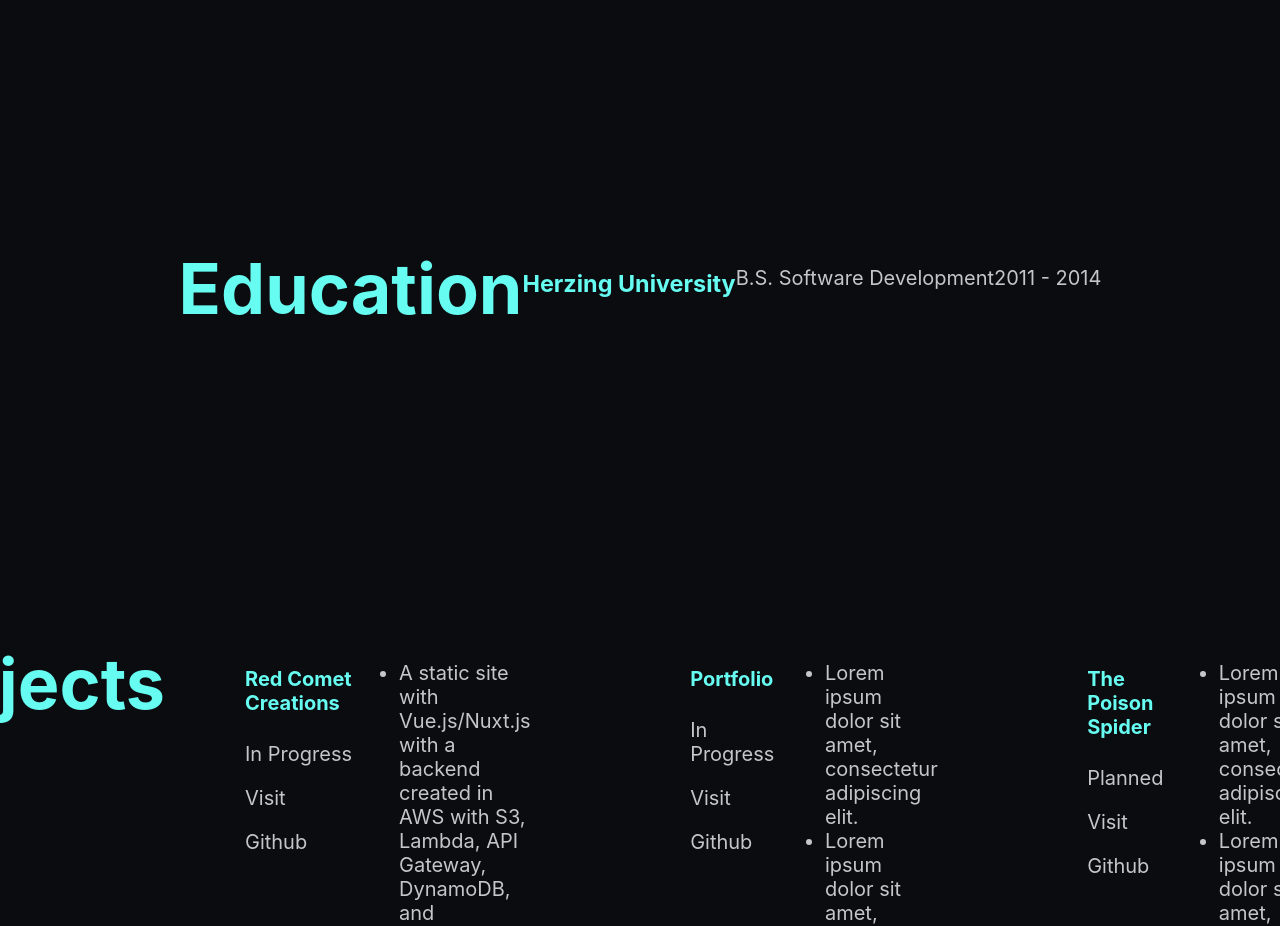
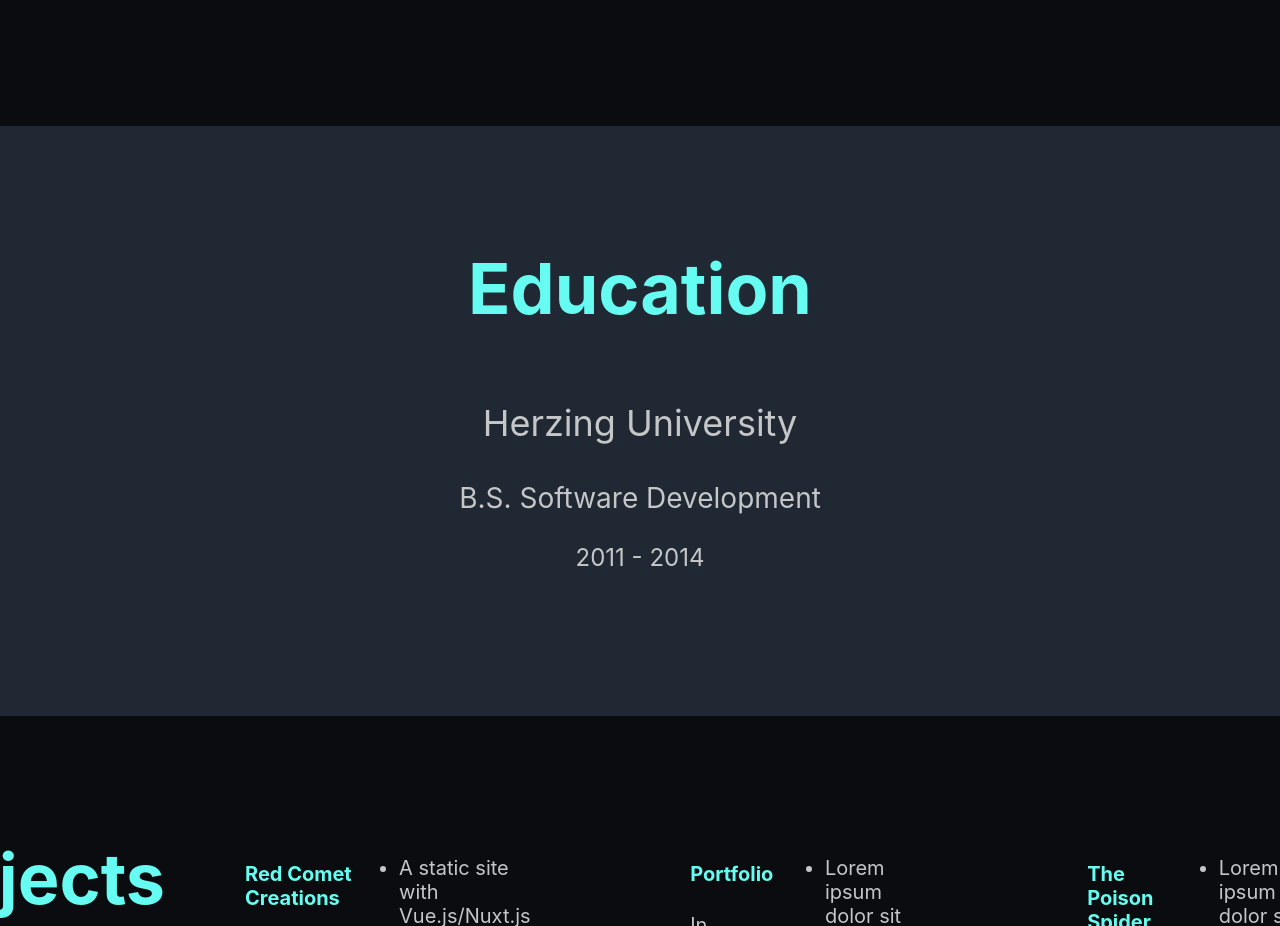
Before and after one commit to zstrangeway/portfolio, a Next.js app: page / in a window 1280 px wide. Shown: the part 5720-6646 px from the top of the page. Built offline with nearby package versions, Linux system fonts and the light colour scheme.

Commit message:
update education

```diff
--- a/components/Education.tsx
+++ b/components/Education.tsx
@@ -2,11 +2,13 @@
 
 const Education = (): JSX.Element => {
   return (
-    <section className={styles.section}>
-      <h2 className={styles.section_header}>Education</h2>
-      <h3>Herzing University</h3>
-      <p>B.S. Software Development</p>
-      <p>2011 - 2014</p>
+    <section className={styles.education}>
+      <div className={styles.education_container}>
+        <h2 className={styles.education_title}>Education</h2>
+        <h3 className={styles.education_school}>Herzing University</h3>
+        <p className={styles.education_degree}>B.S. Software Development</p>
+        <p className={styles.education_dates}>2011 - 2014</p>
+      </div>
     </section>
   );
 };
--- a/styles/Education.module.scss
+++ b/styles/Education.module.scss
@@ -1,9 +1,32 @@
 @import "_base";
 
-.section {
-  text-align: center;
+.education {
+  @extend .section;
+  background: $secondary-background;
 
-  p {
-    color: $base-text-color;
+  .education_container {
+    @extend .container;
+
+    .education_title {
+      @extend .section_header;
+    }
+
+    h3, p {
+      color: $base-text-color;
+      text-align: center;
+
+      &.education_school {
+        font-weight: normal;
+        font-size: 1.8rem;
+      }
+
+      &.education_degree {
+        font-size: 1.4rem;
+      }
+
+      &.education_dates {
+        font-size: 1.2rem;
+      }
+    }
   }
 }
```
